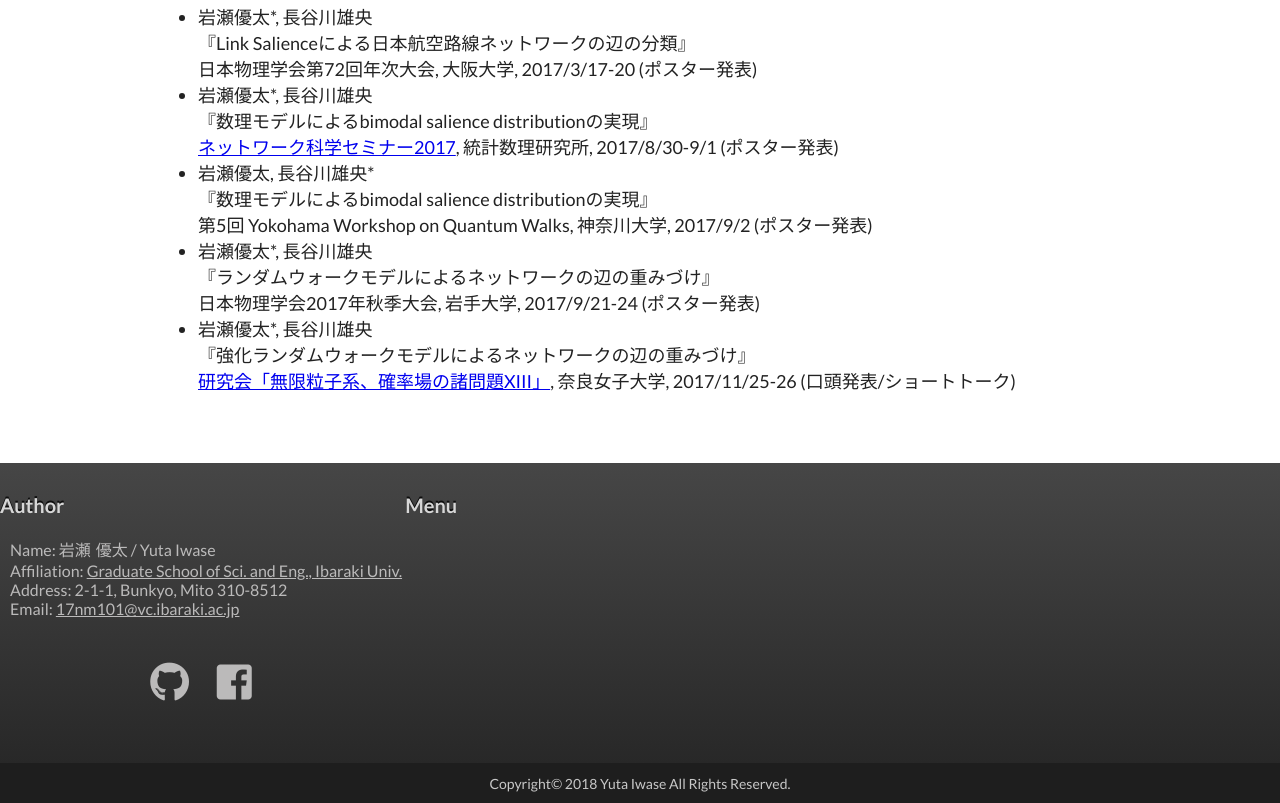
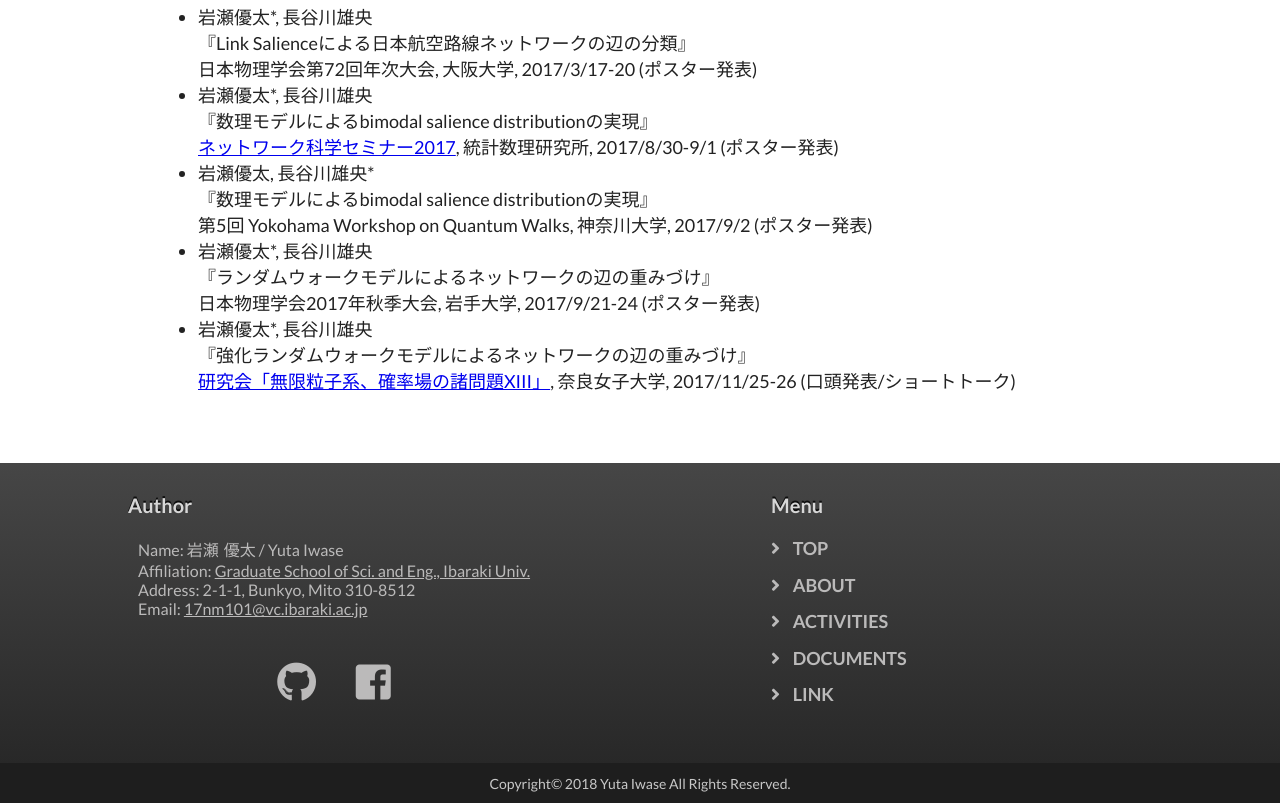
Before and after one commit to Yuta-Iwase/Yuta-Iwase.github.io, a plain HTML site: page index.html in a window 1280 px wide. Shown: the part 1390-2193 px from the top of the page. Drawn offline with Linux system fonts and the light colour scheme.

Commit message:
complete footer

```diff
--- a/index.html
+++ b/index.html
@@ -164,8 +164,9 @@
 
   </div>
   <div id="footer1">
-    <div class="box">
+    <div id="author_box" class="box">
       <h6>Author</h6>
+      <div id="author_content" class="footer_content">
         <ul>
           <li>Name: <span style="margin-right:0.3em;">岩瀬</span><span>優太</span> / Yuta Iwase</li>
           <li>Affiliation: <a href="http://www.gse.ibaraki.ac.jp/" target="_blank">Graduate School of Sci. and Eng., Ibaraki Univ.</a></li>
@@ -173,13 +174,23 @@
           <li>Email: <span id="ys6u2p7k"></span></li>
         </ul>
         <div id="sns_list">
+          <span id="sns_icon_wrapper">
             <a href="https://github.com/Yuta-Iwase" target="_blank"><span class="fab fa-github"></span></a>
             <a href="https://www.facebook.com/people/%E5%B2%A9%E7%80%AC%E5%84%AA%E5%A4%AA/100024467537131" target="_blank"><span class="fab fa-facebook-square"></span></a>
+          </span>
+        </div>
       </div>
     </div>
 
-    <div class="box">
+    <div id="menu_box" class="box">
       <h6>Menu</h6>
+      <ul>
+        <li><a href="#top" class="cancel_padding_top"><b>TOP</b></a></li>
+        <li><a href="#about"><b>ABOUT</b></a></li>
+        <li><a href="#activities"><b>ACTIVITIES</b></a></li>
+        <li><a href="#dummy"><b>DOCUMENTS</b></a></li>
+        <li><a href="#dummy"><b>LINK</b></a></li>
+      </ul>
     </div>
   </div>
 
--- a/master.css
+++ b/master.css
@@ -20,7 +20,12 @@ body {
 }
 .box{
   display: inline-block;
-  vertical-align: top;
+}
+.footer_content{
+  margin-left: 10px;
+}
+.cancel_padding_top{
+  padding-top: 0em !important;
 }
 
 #up_btn{
@@ -81,7 +86,6 @@ body {
   margin-top: 30px;
   margin-left: 10%;
   margin-right: 10%;
-
 }
 #footer1{
   font-size: 16px;
@@ -91,10 +95,26 @@ body {
   height:300px;
   background: linear-gradient(180deg, rgb(70,70,70), rgb(40,40,40));
 }
+#author_box{
+  width: 40%;
+  margin-left: 10%;
+}
+#author_content{
+  display: inline-block;
+}
+#menu_box{
+  width: 30%;
+  margin-left: 10%;
+}
 #sns_list{
   font-size: 40px;
   text-align: center;
   margin-top:40px;
+  height:1.6em;
+}
+#sns_icon_wrapper{
+  margin-top:0.25em;
+  letter-spacing:0px;
 }
 #footer2{
   display:flex;
@@ -143,10 +163,6 @@ body {
 #contentBlock .level2{ margin-left: 30px; }
 #contentBlock .level3{ margin-left: 60px; }
 #contentBlock .level4{ margin-left: 90px; }
-#footer1 ul{
-  list-style-type: none;
-  padding: 0px 0px 0px 10px;
-}
 #footer1 h6{
   font-size: 20px;
   color: #d7d7d7;
@@ -157,11 +173,54 @@ body {
 #footer1 a{
   color: #bbbaba;
 }
-#sns_list span{
+#footer1 .box{
+  vertical-align: top;
+}
+#author_content ul{
+  list-style-type: none;
+  padding: 0px;
+  margin-top: 0px;
+  margin-bottom: 0px;
+  display: inline-block;
+}
+#sns_list a{
   transition: color 0.3s;
-  margin: 0em 0.25em 0em 0.25em;
+  padding: 0.25em 0.4em;
 }
-#sns_list span:hover{
+#sns_list a:hover{
   color: rgb(255,255,255);
   transition: color 0.5s;
 }
+#menu_box ul{
+  font-size: 18px;
+  list-style-type: none;
+  padding: 0px;
+  margin-top: 0px;
+  margin-bottom: 0px;
+}
+#menu_box li:before{
+  font-family: Font Awesome\ 5 Free;
+  -moz-osx-font-smoothing: grayscale;
+  -webkit-font-smoothing: antialiased;
+  display: inline-block;
+  font-style: normal;
+  font-variant: normal;
+  text-rendering: auto;
+  line-height: 1;
+  font-weight: 900;
+  content:"\f105";
+  padding-right:0.7em;
+}
+#menu_box > ul > li > a{
+  display: inline-block;
+  width:80%;
+  text-decoration:none;
+  padding-top: 0.4em;
+  padding-bottom: 0.4em;
+  transition: color 1.0s, margin-left 1.0s;
+}
+#menu_box > ul > li > a:hover{
+  color: rgb(255,255,255);
+  transition: color 0.5s, margin-left 1.0s;
+  margin-left:10px;
+}
```
Lines whose indentation alone changed are shown as unchanged.
